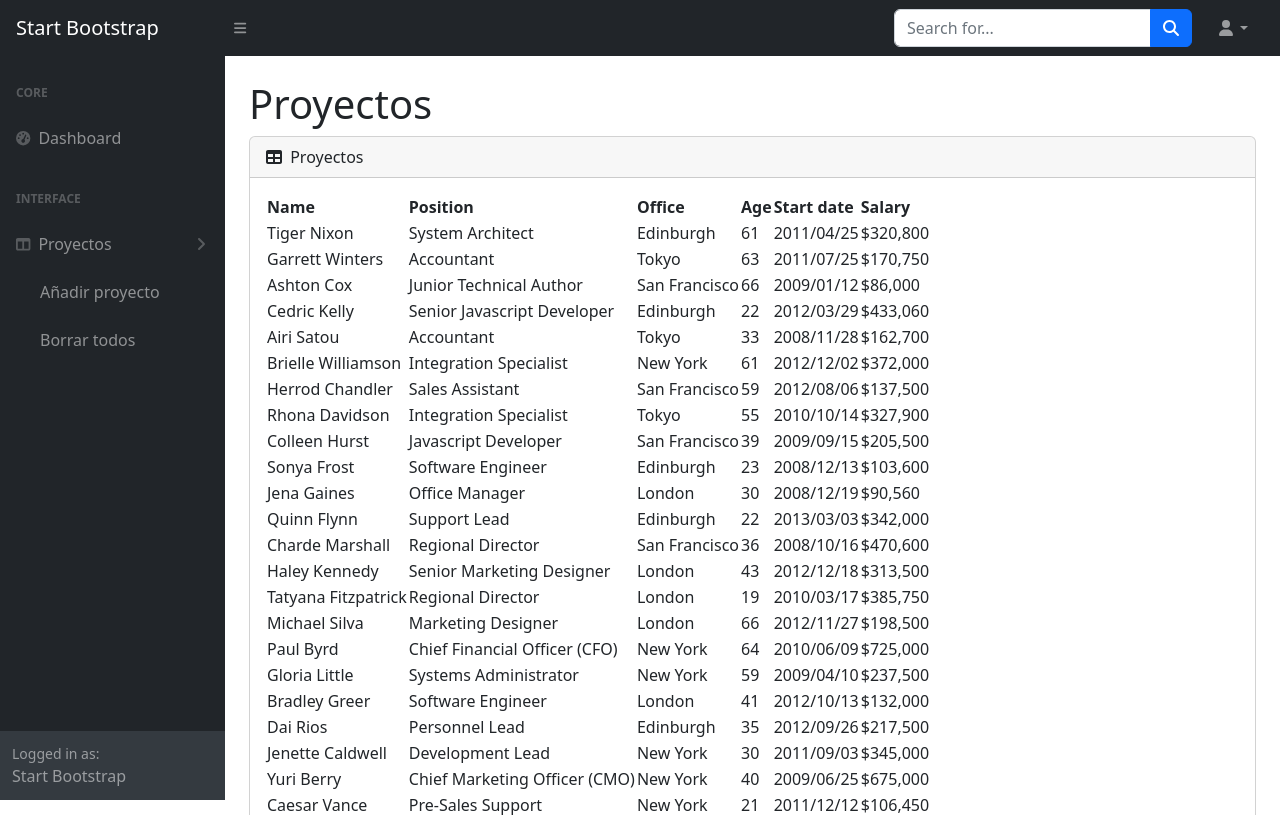
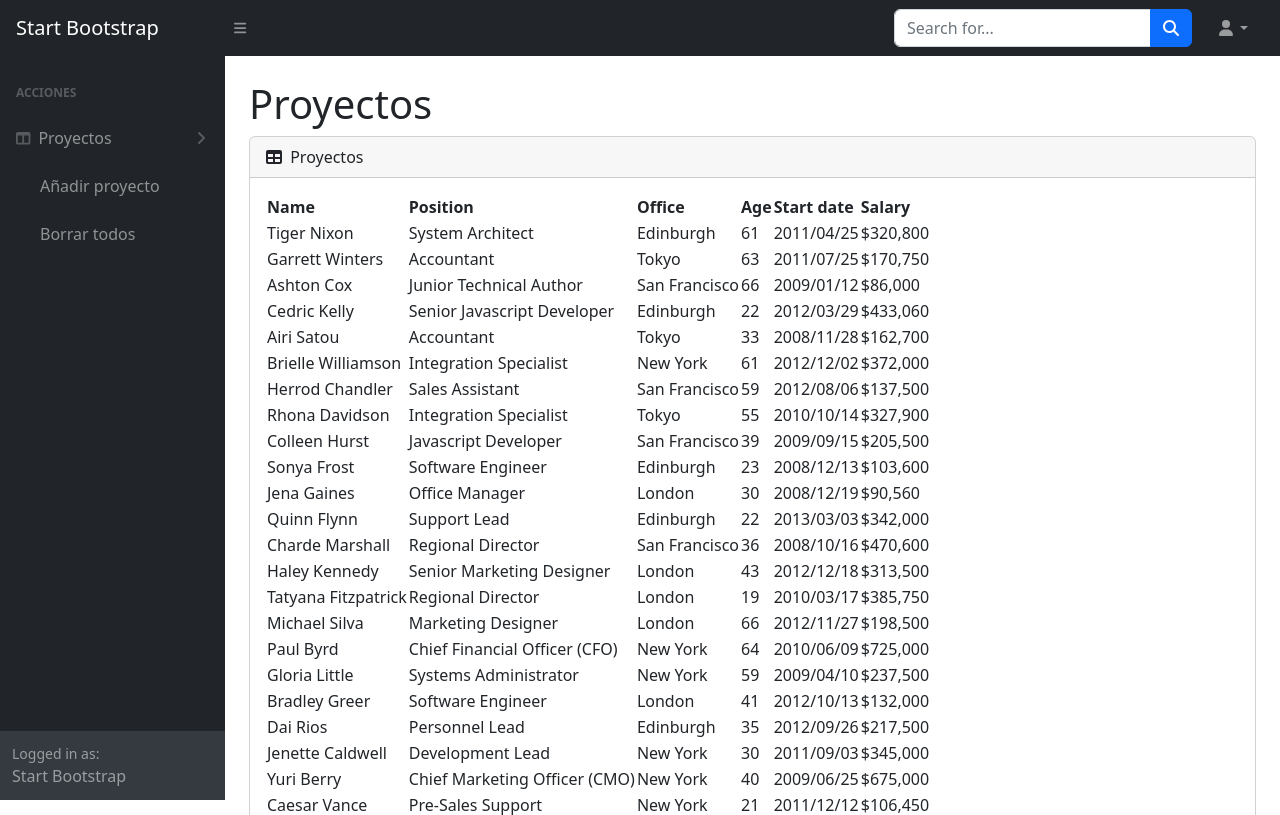
Before and after one commit to jjguillen/Servidor2024, a PHP site: page /tema3/plantillaAdmin/index.php in a window 1280 px wide. Shown: the top 815 px of the page. Run offline with PHP 8.4, Linux system fonts and the light colour scheme; some libraries are stand-ins or nearby versions.

Commit message:
prueba git

```diff
--- a/tema3/plantillaAdmin/index.php
+++ b/tema3/plantillaAdmin/index.php
@@ -14,7 +14,7 @@
     <body class="sb-nav-fixed">
         <nav class="sb-topnav navbar navbar-expand navbar-dark bg-dark">
             <!-- Navbar Brand-->
-            <a class="navbar-brand ps-3" href="index.html">Start Bootstrap</a>
+            <a class="navbar-brand ps-3" href="index.php">Start Bootstrap</a>
             <!-- Sidebar Toggle-->
             <button class="btn btn-link btn-sm order-1 order-lg-0 me-4 me-lg-0" id="sidebarToggle" href="#!"><i class="fas fa-bars"></i></button>
             <!-- Navbar Search-->
@@ -42,12 +42,7 @@
                 <nav class="sb-sidenav accordion sb-sidenav-dark" id="sidenavAccordion">
                     <div class="sb-sidenav-menu">
                         <div class="nav">
-                            <div class="sb-sidenav-menu-heading">Core</div>
-                            <a class="nav-link" href="index.html">
-                                <div class="sb-nav-link-icon"><i class="fas fa-tachometer-alt"></i></div>
-                                Dashboard
-                            </a>
-                            <div class="sb-sidenav-menu-heading">Interface</div>
+                            <div class="sb-sidenav-menu-heading">Acciones</div>
                             <a class="nav-link collapsed" href="#" data-bs-toggle="collapse" data-bs-target="#collapseLayouts" aria-expanded="false" aria-controls="collapseLayouts">
                                 <div class="sb-nav-link-icon"><i class="fas fa-columns"></i></div>
                                 Proyectos
@@ -580,9 +575,6 @@
         </div>
         <script src="https://cdn.jsdelivr.net/npm/bootstrap@5.2.3/dist/js/bootstrap.bundle.min.js" crossorigin="anonymous"></script>
         <script src="js/scripts.js"></script>
-        <script src="https://cdnjs.cloudflare.com/ajax/libs/Chart.js/2.8.0/Chart.min.js" crossorigin="anonymous"></script>
-        <script src="assets/demo/chart-area-demo.js"></script>
-        <script src="assets/demo/chart-bar-demo.js"></script>
         <script src="https://cdn.jsdelivr.net/npm/simple-datatables@7.1.2/dist/umd/simple-datatables.min.js" crossorigin="anonymous"></script>
         <script src="js/datatables-simple-demo.js"></script>
     </body>
```
